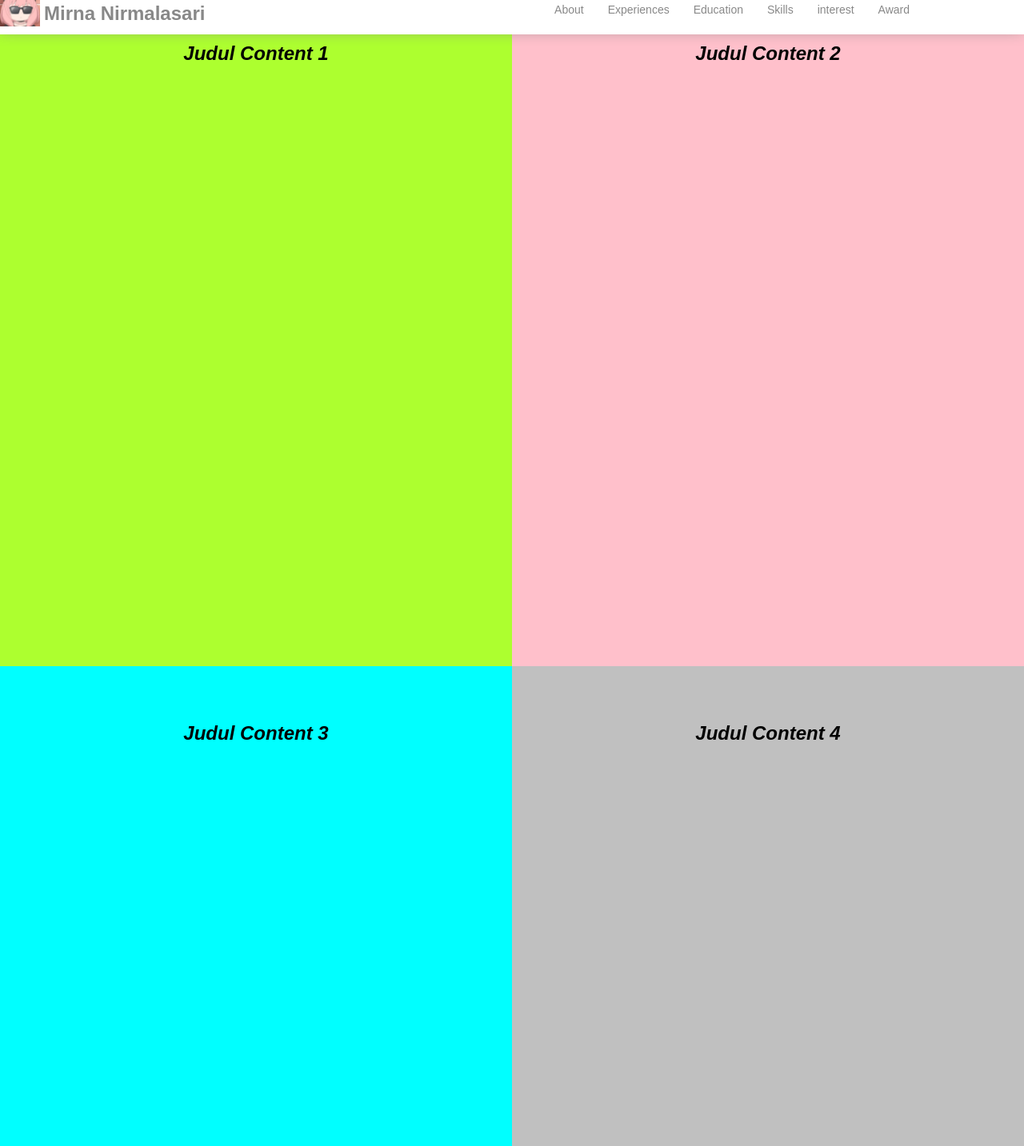
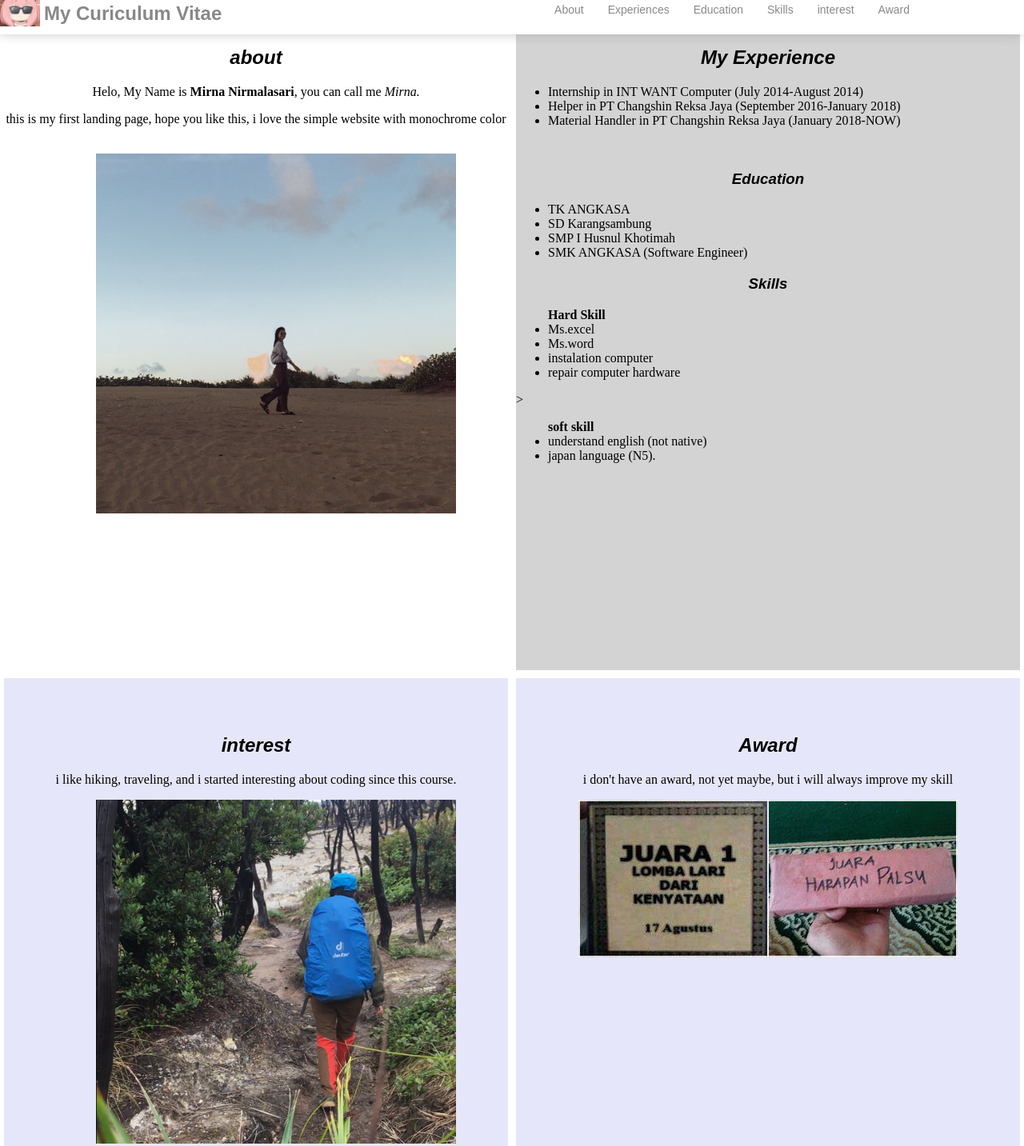
Before and after one commit to mirnanirmalasari98/final-project-pkj, a plain HTML site: page index.html in a window 1280 px wide. Shown: the part 17-1450 px from the top of the page at 80% size. Drawn offline with Linux system fonts and the light colour scheme.

Commit message:
commit kedua

```diff
--- a/index.html
+++ b/index.html
@@ -58,27 +58,45 @@
         nav ul li a:hover{
         color: orange;
         }
-        #content-1, #content-2, #content-3, #content-4 {
+        #content-1, #content-2 {
             min-height: 100vh;
             padding-top: 50px;
             flex: 1;
+            margin: 5px;
+        }
+        #content-5, #content-6 {
+            min-height: 100vh;
+            padding-top: 50px;
+            flex: 1;
+            margin: 5px;
+            text-align: center;
+        }
+        #content-1 {
+            text-align: center;
         }
 
-        #content-1 {
 
-            background-color: greenyellow;
+        #content-1 img {
+            height: auto;
+            width: 450px;
+            position: inherit;
+            margin-left: 50px;
+
 
         }
+
         #content-2 {
-            background-color: pink;
+           background-color: lightgray;
         }
-        #content-3 {
-            background-color: aqua;
+        #content-5, #content-6 {
+            background-color:lavender;
         }
-        #content-4 {
-            background-color: silver;
+        #content-5 img {
+            height: auto;
+            width: 450px;
+            position: inherit;
+            margin-left: 50px;
         }
-
 
 
         header {
@@ -112,7 +130,7 @@
     <header>
         <nav>
             <img src="assets/image/favicon.ico" alt="Gambar Logo / Pas Photo" />
-            <h1>Mirna Nirmalasari</h1>
+            <h1>My Curiculum Vitae</h1>
 
             <ul>
                 <li><a href="#content-1">About</a></li>
@@ -128,18 +146,54 @@
 
     <div class="wrapper">
         <section id="content-1">
-            <h1>Judul Content 1</h1>
+            <h1>about</h1>
+            <p class="about">Helo, My Name is <b>Mirna Nirmalasari</b>, you can call me <em>Mirna.</em></p>
+            <p>this is my first landing page, hope you like this, i love the simple website with monochrome color</p><br>
+            <img src="assets/image/foto1.jpg">
         </section>
         <section id="content-2">
-            <h1>Judul Content 2</h1>
+            <h1>My Experience</h1>
+            <ul class="experience">
+                <li>Internship in INT WANT Computer (July 2014-August 2014)</li>
+                <li>Helper in PT Changshin Reksa Jaya (September 2016-January 2018)</li>
+                <li>Material Handler in PT Changshin Reksa Jaya (January 2018-NOW)</li>
+            </ul>
+            <br>
+            <section id="content-3">
+                <h1>Education</h1>
+                <ul class="education">
+                    <li>TK ANGKASA</li>
+                    <li>SD Karangsambung</li>
+                    <li>SMP I Husnul Khotimah</li>
+                    <li>SMK ANGKASA (Software Engineer)</li>
+                </ul>
+        </section>
+        <section id="content-4">
+            <h1>Skills</h1>
+            <ul class="skills"><b>Hard Skill </b>
+                <li>Ms.excel</li>
+                <li> Ms.word</li>
+                <li> instalation computer</li>
+                <li> repair computer hardware</li>
+            </ul>>
+            <ul><b>soft skill</b>
+                <li>understand english (not native)</li>
+                <li> japan language (N5).</li>
         </section>
     </div>
     <div class="wrapper">
-        <section id="content-3">
-            <h1>Judul Content 3</h1>
+
         </section>
-        <section id="content-4">
-            <h1>Judul Content 4</h1>
+
+        <section id="content-5">
+            <h1>interest</h1>
+            <p class="interest">i like hiking, traveling, and i started interesting about coding since this course.</p>
+            <img src="assets/image/foto2.jpg" alt="foto interest">
+        </section>
+        <section id="content-6">
+            <h1>Award</h1>
+            <p class="Award">i don't have an award, not yet maybe, but i will always improve my skill </p>
+            <img src="assets/image/foto3.jpg" alt="foto award">
         </section>
     </div>
 
```
Also changed, not shown: assets/image/foto1.jpg (added), assets/image/foto2.jpg (added), assets/image/foto3.jpg (added).
